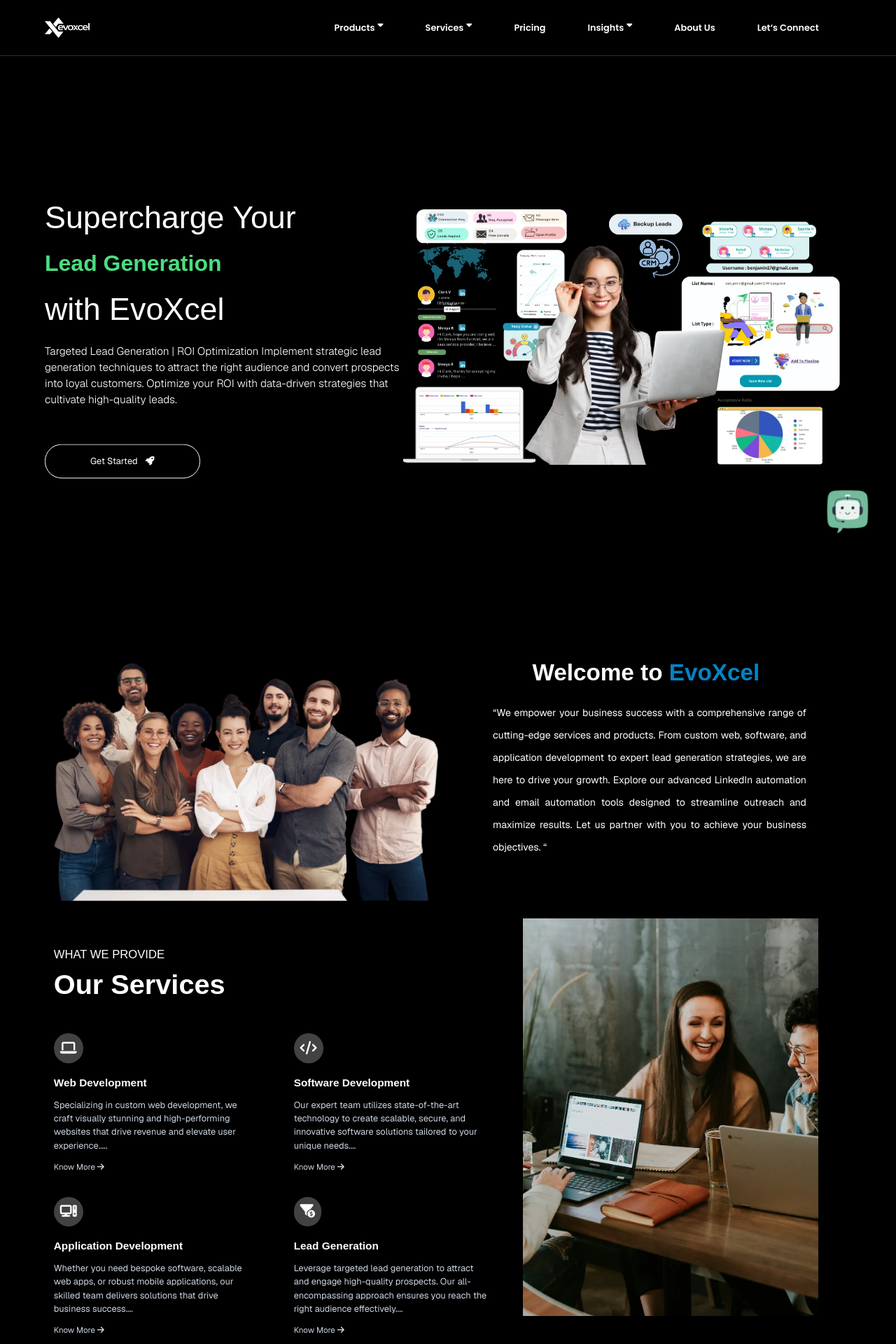
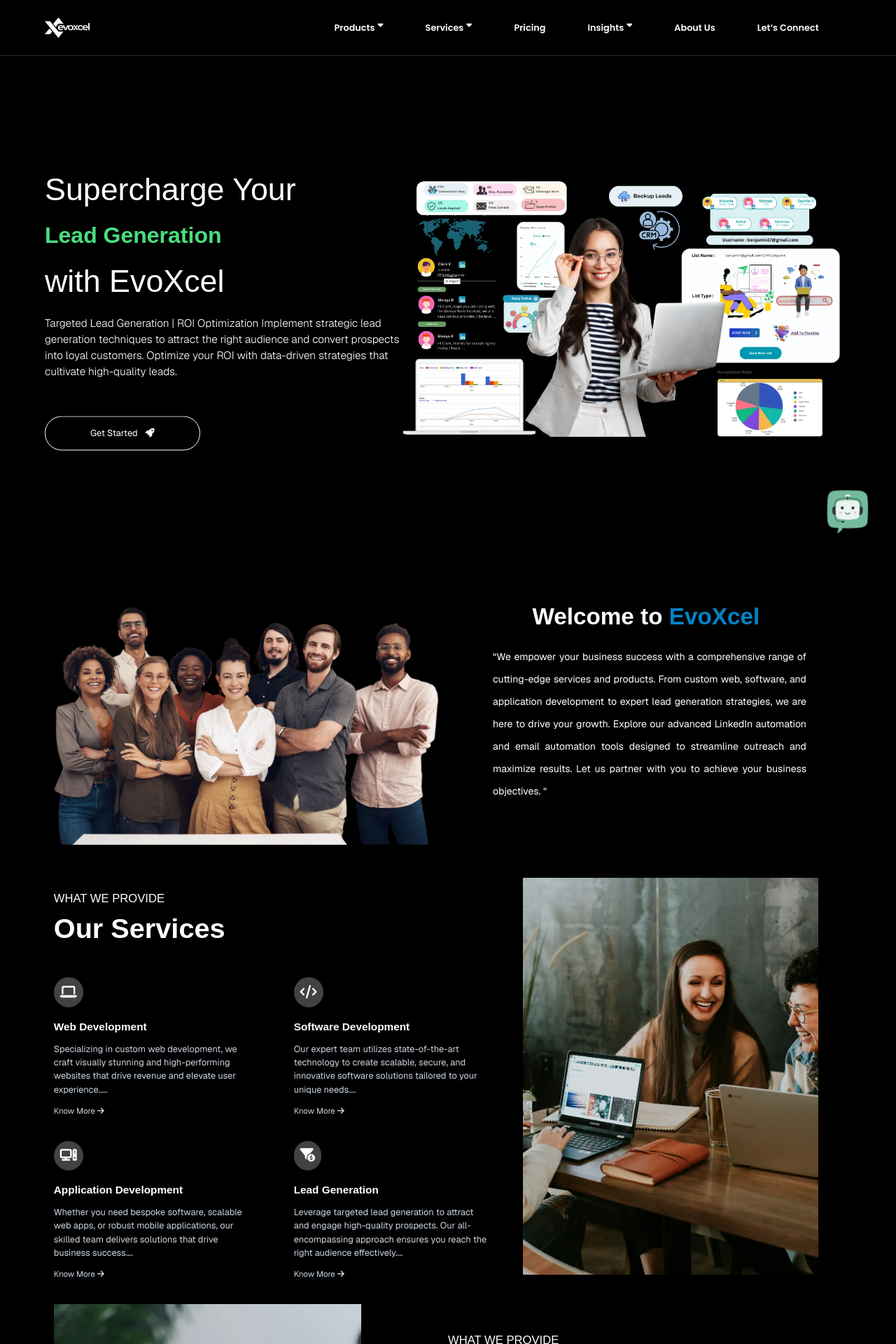
Before and after one commit to prashantmane17/Next-EvoXcel, a Next.js app: page / in a window 1280 px wide. Shown: the top 1920 px of the page at 70% size. Built offline with nearby package versions, Linux system fonts and the light colour scheme.

Commit message:
footer chnage

```diff
--- a/src/app/components/Footers.jsx
+++ b/src/app/components/Footers.jsx
@@ -19,7 +19,7 @@
   if (!isMounted) return null; // Prevent rendering until mounted
   return (
     <>
-      <div className="w-full h-20vh relative top-[1px]">
+      {/* <div className="w-full h-20vh relative top-[1px]">
         <Image
           // src="/images/chatbot/mountain-bg.webp"
           src="/images/chatbot/footer_background.svg"
@@ -28,12 +28,13 @@
           alt="Footer"
           className="w-full h-full"
         />
-      </div>
-      <footer className="new_footer_area bg_color relative ">
-        <div className="new_footer_top z-2">
+      </div> */}
+      {/* <footer className="new_footer_area bg_color relative "> */}
+      <footer className=" bg-gradient-to-br from-stone-500 to-slate-700 relative ">
+        <div className=" container m-auto new_footer_top z-2">
           <div className=" mx-auto px-[4vw] ">
             <div className="flex flex-wrap justify-between">
-              <div className="w-full md:w-1/2 lg:w-[15%] pl-4 mb-8">
+              <div className="w-full md:w-1/2 lg:w-[15%] pl-4 mb-1">
                 <div
                   className="company_widget wow fadeInLeft"
                   data-wow-delay="0.2s"
--- a/src/app/components/Home_page/Hero.jsx
+++ b/src/app/components/Home_page/Hero.jsx
@@ -52,7 +52,7 @@
   return (
     <>
       {/*img id="particles-js" */}
-      <section className="h-[100vh] w-[100%] md:flex bg-black" >
+      <section className="h-[90vh] w-[100%] md:flex items-center bg-black" >
         <article className="md:w-[45%] h-[100%] pl-[5vw] flex flex-col justify-center">
           <h1
             data-aos="fade-up"
--- a/src/app/components/Home_page/HomePage.jsx
+++ b/src/app/components/Home_page/HomePage.jsx
@@ -187,9 +187,9 @@
                 </Link>
               </article>
             </div>
-            <figure className="md:w-[39%] flex justify-end" data-aos="fade-in">
+            <figure className="md:w-[39%] flex items-center justify-end" data-aos="fade-in">
               <Image
-                className="w-[90%] h-[90%] mb-5 object-cover"
+                className="w-[90%] h-[90%] 2xl:h-[60%] mb-5 object-cover"
                 width={300}
                 height={300}
                 loading="lazy"
--- a/src/app/components/Home_page/WhyChooseUs.jsx
+++ b/src/app/components/Home_page/WhyChooseUs.jsx
@@ -180,9 +180,12 @@
             </div>
           ))}
         </div>
+      </div>
+      <div className="w-full flex justify-center my-5">
+
         <Link
           href="/contact-us"
-          className="bouce_button inline-block bg-blue-600 hover:bg-blue-700 text-white font-bold py-3 px-8 rounded-full transition duration-300 ease-in-out transform hover:scale-105 absolute bottom-[-15vh]"
+          className="bouce_button inline-block bg-blue-600 hover:bg-blue-700 text-white font-bold py-3 px-8 rounded-full transition duration-300 ease-in-out transform hover:scale-105 "
         >
           Get Started with ExoXcel
         </Link>
--- a/src/app/globals.css
+++ b/src/app/globals.css
@@ -351,7 +351,7 @@
   font-weight: 300;
   line-height: 20px;
   color: #7f88a6;
-  padding: 27px 0px;
+  padding: 2px 0px 27px;
 }
 .new_footer_top .company_widget p {
   font-size: 16px;
--- a/src/app/layout.js
+++ b/src/app/layout.js
@@ -18,7 +18,7 @@
         <meta property="og:site_Name" content="EvoXcel" />
         <title>EvoXcel</title>
       </Head>
-      <body className="container bg-black m-auto">
+      <body className="bg-black">
         <Script
           async
           src={`https://www.googletagmanager.com/gtag/js?id=GTM-KFZVZTJH`}
@@ -34,11 +34,11 @@
           gtag('config', 'GTM-NC8WGKLC');
         `}
         </Script>
-        {/* <Nav /> */}
-        <NewNav />
-        {/* <SmoothScroll> */}
-        {children}
-        {/* </SmoothScroll> */}
+        <div className="container bg-black m-auto">
+
+          <NewNav />
+          {children}
+        </div>
         {/* <Footer /> */}
         <Footers />
         <Chatbot />
```
